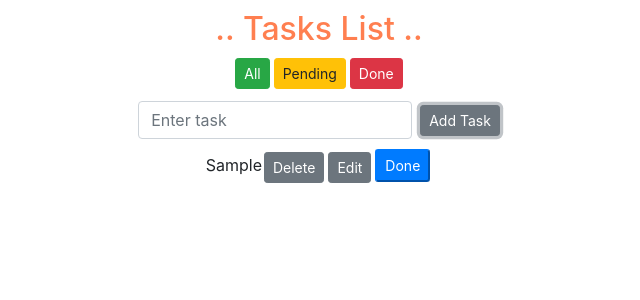
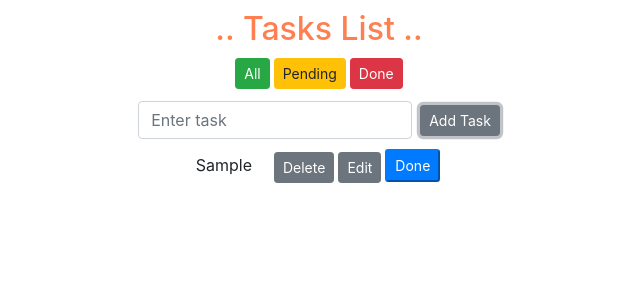
Before and after one commit to shadowpm/todo-list, a React (Create React App) app: page / in a window 1280 px wide. Both pictures are taken after typing "Sample" into the empty fields and a click on the button "Add Task". Shown: the top 300 px of the page, without its empty margins (321-961 px from the left). Built offline with nearby package versions, Linux system fonts and the light colour scheme.

Commit message:
Add margin-right to the task.

```diff
--- a/src/App.css
+++ b/src/App.css
@@ -21,3 +21,8 @@
 .edit-delete-style {
   margin-top: 50px;
 }
+
+.task-style {
+  display: inline-block;
+  margin-right: 20px;
+}
--- a/src/components/TaskComponent.js
+++ b/src/components/TaskComponent.js
@@ -47,7 +47,7 @@ class TaskComponent extends Component {
   render() {
     return (
       <div>
-        {this.props.task.task}
+        <div className="task-style">{this.props.task.task}</div>
         <Button className="button-style btn-primary btn-sm" onClick={this.btnDeleteClicked}>Delete</Button>
         <Button className="button-style btn-primary btn-sm" onClick={this.btnEditClicked}>Edit</Button>
         {this.renderDoneButton()}
```
